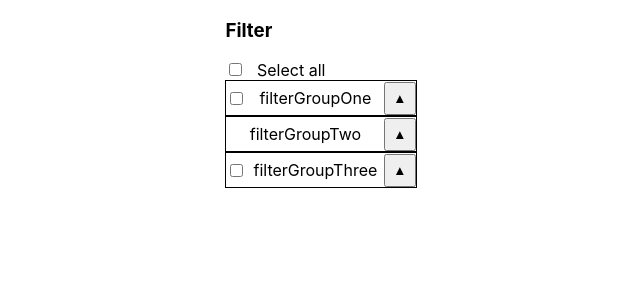
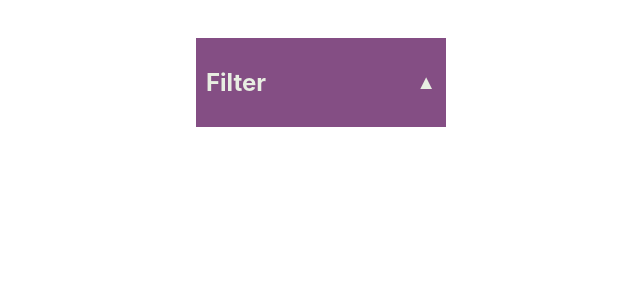
Before and after one commit to TrainingReact/FilterProject, a React (Create React App) app: page / in a window 1280 px wide. Shown: the top 300 px of the page, without its empty margins (319-959 px from the left). Built offline with nearby package versions, Linux system fonts and the light colour scheme.

Commit message:
risolti alcuni problemi relativi ad un caso particolare del filtro, inizio  grafica, inizio select all

```diff
--- a/src/App.js
+++ b/src/App.js
@@ -1,16 +1,9 @@
-import logo from "./logo.svg";
 import "./App.css";
 import React from "react";
 import Filter from "./components/Filter";
-import { DATA, SUB_SELECT_ALL } from "./data/Data";
-export const DataContext = React.createContext(DATA);
 
 function App() {
-  return (
-    <DataContext.Provider value={DATA}>
-      <Filter />
-    </DataContext.Provider>
-  );
+  return <Filter />;
 }
 
 export default App;
--- a/src/components/ButtonFilter.js
+++ b/src/components/ButtonFilter.js
@@ -1,7 +1,5 @@
 import React from "react";
 export default function ButtonFilter(props) {
   const { isSelected: isSelected, func: func } = props;
-  return isSelected ? <button onClick={func}>&#9660; </button> : <button onClick={func}>&#9650; </button>;
+  return isSelected ? <button onClick={func}>&#9660;</button> : <button onClick={func}> &#9650; </button>;
 }
-
-//
--- a/src/components/CheckboxSelectGroup.js
+++ b/src/components/CheckboxSelectGroup.js
@@ -1,4 +1,4 @@
-import React, { useRef, useState, useMemo, useEffect, useCallback } from "react";
+import React, { useRef, useState, useMemo, useEffect } from "react";
 import ButtonFilter from "./ButtonFilter";
 import { check, addIsCheckedToSubFilterData, whatIsCheckedByUser } from "../utils/utils";
 /**
@@ -10,40 +10,69 @@ import { check, addIsCheckedToSubFilterData, whatIsCheckedByUser } from "../util
  */
 export default function CheckboxSelectGroup(props) {
   const { arrayData: arrayData, filterName: filterName, filterGroup: filterGroup, canBeSelect: canBeSelect, setr: setr } = props;
+
+  //ALL USE REF
   //checkbox items select group ref
   const checkbox = useRef([]);
+  //checkbox select group ref
+  const selectGroup = useRef([]);
+
+  //FORMAT DATA TO INIZIALIZE USESTATE
   //it add ischecked property for every sub filter value to set the state with updated data
   const newData = addIsCheckedToSubFilterData(arrayData);
+
+  //ALL USESTATE
   //the useState is used to restore the previous checkboxes configuration. At initial step, it is equal to current data
   const [previous, setprevious] = useState({ data: newData });
   //the isSelected useState is used to save the visibility after click button
   const [isSelected, setIsSelected] = useState(false);
+  //check the situation in which the previous state have all false checked and now we have all
+  //true checked
+  const [checkAllSelect, setcheckAllSelect] = useState(false);
+
+  //ALL FUNCTIONS
   //the function allows to manage filter visibility after button click
   const open = () => {
     isSelected ? setIsSelected(false) : setIsSelected(true);
   };
   //the function allows to change class (button)
   const styleClass = useMemo(() => (isSelected ? "checkbox-select-group-on" : "checkbox-select-group-off"), [isSelected]);
-  //checkbox select group ref
-  const selectGroup = useRef([]);
-
   //the function manage sub filter value checked and save the actual checked/unchecked
   //items configuration. The result is saved into previuos/setprevious useState to allow to restore
   //data in case of select group unchecked.
   const handleCheckChildElement = (event) => {
     let data = previous.data;
-
     //find who is checked and save in data
-    data.forEach((element, index) => {
+    data.forEach((element) => {
       if (element.filterValue === event.target.value) {
         element.isChecked = event.target.checked;
       }
+      setr(whatIsCheckedByUser(data));
     });
+    //if all checkboxes are selected manually (without select group button)
+    //but the precedent state is all "isChecked === false", I have to restore the
+    //the previous state with the current checkboxes checked. Otherwise, if I deselect
+    //an item, the previous state is setted to all unchecked, so it lost the current value.
+    //NB. you have to manage this only if the checkbox group exists (for this reason you have to
+    //check canbeselect)
+    if (canBeSelect) {
+      if (checkAllSelect) {
+        data.forEach((element, index) => {
+          element.isChecked = checkbox.current[index].checked;
+        });
+        setr(whatIsCheckedByUser(data));
+      }
+      if (check(checkbox.current, true)) {
+        setr(whatIsCheckedByUser(data));
+        data.forEach((element) => {
+          element.isChecked = false;
+        });
+      }
+    }
     //save actual check/uncheck to restore
     setprevious({
       data: data,
     });
-    setr(whatIsCheckedByUser(data));
   };
 
   //the function manage the select group selection. if select group is checked then
@@ -51,43 +80,50 @@ export default function CheckboxSelectGroup(props) {
   //then it restores the items to the previous state.
   const handleAllChecked = (event) => {
     let data = previous.data;
-
     //it is a supporting array to save the actual checked values (useful to set filterres)
     let filterChoosen = [];
     //restore previous state because you have unchecked "select group"
     if (!event.target.checked) {
-      //TODO: IN QUEST PUNTO se precedentemente è tutto checkato non mi deve tornare allo stato precedente ma ricontrollare il checkbox current e aggiornare di conseguenza
       data.map((element, key) => {
-        filterChoosen.push({ filterName: "", filterValue: element.filterValue, isChecked: element.isChecked });
+        filterChoosen.push({ filterName: filterName, filterValue: element.filterValue, isChecked: element.isChecked });
         return (checkbox.current[key].checked = element.isChecked);
       });
       //check all because you have checked "select group"
     } else if (event.target.checked) {
       checkbox.current.forEach((el) => {
         el.checked = true;
-        filterChoosen.push({ filterName: "", filterValue: el.value, isChecked: el.checked });
+        filterChoosen.push({ filterName: filterName, filterValue: el.value, isChecked: el.checked });
       });
+      //if all current checkboxes are selected and the previous state shows that they were not selected,
+      //set checkAllSelect to true (this situation is handled in handleCheckChildElement)
+      const isAllSelected = check(checkbox.current, true);
+      const previousNotSelected = check(data, false);
+      if (isAllSelected && !previousNotSelected) {
+        setcheckAllSelect(true);
+      }
     }
     setr(whatIsCheckedByUser(filterChoosen));
   };
 
   //manage the situation in which you select all the subitems or unselect one
   useEffect(() => {
-    const ckbox = checkbox.current;
-    const result = check(ckbox);
-    if (result.length === ckbox.length) {
-      selectGroup.current.checked = true;
-    } else {
-      selectGroup.current.checked = false;
-    }
+    check(checkbox.current, true) ? (selectGroup.current.checked = true) : (selectGroup.current.checked = false);
   }, [handleCheckChildElement]);
 
   return (
     <div>
       <div className="sub-filter-container">
         <div className="checkbox-select-group">
-          {canBeSelect ? <input type="checkbox" name="selectAll" ref={selectGroup} onChange={handleAllChecked} value="checkedall" /> : <span></span>}
-          <label>{filterGroup}</label>
+          {canBeSelect ? (
+            <input type="checkbox" name="selectAll" ref={selectGroup} onChange={handleAllChecked} value="checkedall" />
+          ) : (
+            <span>
+              <input type="checkbox" className="hidden"></input>
+            </span>
+          )}
+          <label>
+            <h4>{filterGroup}</h4>
+          </label>
           <ButtonFilter func={open} isSelected={isSelected} />
         </div>
         <ul className={"list " + styleClass}>
--- a/src/components/Filter.js
+++ b/src/components/Filter.js
@@ -1,5 +1,11 @@
-import React from "react";
+import React, { createContext, useState } from "react";
 import FilterContainer from "./FilterContainer";
+import ButtonFilter from "./ButtonFilter";
+
+import { DATA, SUB_SELECT_ALL } from "../data/Data";
+export const DataContext = React.createContext(DATA);
+export const SubSelectallContext = createContext(SUB_SELECT_ALL);
+
 /**
  * This is the overall filter component.
  * FilterHeader is the select all option.
@@ -7,16 +13,29 @@ import FilterContainer from "./FilterContainer";
  * @returns
  */
 export default function Filter() {
-  /*   const { isShowing, toggle } = useFilter(); */
+  //the isSelected useState is used to save the visibility after click button
+  const [isSelected, setIsSelected] = useState(false);
+  //the function allows to manage filter visibility after button click
+  const open = () => {
+    isSelected ? setIsSelected(false) : setIsSelected(true);
+  };
   return (
     <div className="filter">
       <div className="select-option-filter">
         <span className="title-filter-container">
           {" "}
-          <h3>Filter</h3>
+          <h2>Filter</h2>
+        </span>
+        <span className="primary-button">
+          {" "}
+          <ButtonFilter func={open} isSelected={isSelected} />
         </span>
       </div>
-      <FilterContainer />
+      <DataContext.Provider value={DATA}>
+        <SubSelectallContext.Provider value={SUB_SELECT_ALL}>
+          <FilterContainer isSelected={isSelected} />
+        </SubSelectallContext.Provider>
+      </DataContext.Provider>
     </div>
   );
 }
--- a/src/components/FilterBody.js
+++ b/src/components/FilterBody.js
@@ -1,6 +1,7 @@
 import FilterGroup from "../components/FilterGroup";
 import React, { useContext } from "react";
-import { DataContext } from "../App";
+import { DataContext } from "../components/Filter";
+
 /**
  * The component represents the overall filter body.
  * In particular, this is the filter groups container
--- a/src/components/FilterContainer.js
+++ b/src/components/FilterContainer.js
@@ -1,21 +1,26 @@
-import React, { useState } from "react";
+import React, { useState, useMemo } from "react";
 import FilterBody from "./FilterBody";
 import FilterHeader from "./FilterHeader";
 import FilterResults from "./FilterResults";
 
-export default function FilterContainer() {
-  const [pippo, setpippo] = useState("");
+export default function FilterContainer(props) {
+  const { isSelected: isSelected } = props;
+  //the state manage select all checked
+  const [all, setAll] = useState(false);
+  //TODO: AGGIUNGI UN CONTEXT QUI CHE SI PRENDE ALL IN MODO DA FARLO ARRIVARE A CHECKBOXSELECTGROUP. IN QUESTO MODO PUOI GESTIRE L'ALL
+  //the function allows to change class (button)
+  const styleClass = useMemo(() => (isSelected ? "checkbox-select-group-on" : "checkbox-select-group-off"), [isSelected]);
   const [filterres1, setfilterres1] = useState([{ filterName: "", filterValue: "", isChecked: false }]);
   const [filterres2, setfilterres2] = useState([{ filterName: "", filterValue: "", isChecked: false }]);
   const [filterres3, setfilterres3] = useState([{ filterName: "", filterValue: "", isChecked: false }]);
   return (
-    <div className="filter-body-container">
+    <div className="filter-body-container" className={styleClass}>
       <div className="filter-results">
         <FilterResults value={filterres1} />
         <FilterResults value={filterres2} />
         <FilterResults value={filterres3} />
       </div>
-      <FilterHeader />
+      <FilterHeader setAll={setAll} />
       <FilterBody setr1={setfilterres1} setr2={setfilterres2} setr3={setfilterres3} />
     </div>
   );
--- a/src/components/FilterHeader.js
+++ b/src/components/FilterHeader.js
@@ -1,13 +1,18 @@
+import React from "react";
 import { SELECT_ALL } from "../data/Data";
 /**
  * This component is referred to select all checkbox
  * If you want to remove select all option, remove FilterHeader from Filter.js
  * @returns
  */
-export default function FilterHeader() {
+export default function FilterHeader(props) {
+  const { setAll: setAll } = props;
+  const handleSelectallChange = (event) => {
+    setAll(event.target.checked);
+  };
   return (
     <div className="filter-header">
-      <input type="checkbox" name="selectAll" />
+      <input type="checkbox" onChange={handleSelectallChange} name="selectAll" />
       <label> {SELECT_ALL.filterName} </label>
     </div>
   );
--- a/src/css/filter.css
+++ b/src/css/filter.css
@@ -1,7 +1,19 @@
+.filter{
+  background-color: #844e84;
+  margin-top: 3%;
+  /* padding: 1%; */
+  color:#e8eee2
+}
+
+.primary-button, .title-filter-container{
+  padding:4%;
+}
 .select-option-filter{
   flex-flow: row nowrap;
-    width: 100%;
     display: flex;
+    align-items: center;
+    width: 250px;
+    max-width: 250px;
 }
 
 .botton-filter-container{
@@ -14,7 +26,7 @@
 }
 
 
-.filter-body{
+.filter-body-container, .filter-body{
   display: flex;
     flex-flow: column nowrap;
 }
@@ -36,8 +48,9 @@ display: none;
 
 .checkbox-select-group{
   display: flex;
-    justify-content: space-between;
-    border: 1px solid;
+  justify-content: space-around;
+    align-items: center;
+    background-color: #653b65;
 }
 
 input, button, label{
@@ -46,14 +59,20 @@ input, button, label{
 }
 
 .list{
-  border:1px solid;
   margin: 0px;
   list-style-type: none;
+
+}
+
+.list li{
+  padding-bottom: 4%;
+  padding-top: 2%;
 }
 
 .sub-filter-container{
   display: flex;
     flex-flow: column nowrap;
+
 }
 
 .list-without-group{
@@ -62,5 +81,45 @@ input, button, label{
 
 .filter-results{
   display: flex;
-  flex-flow: column wrap;
+  flex-flow: column nowrap;
+  border-bottom: 1px solid;
+  text-align: justify;
+  /* background-color: #a362a3; */
+  background-color:#6a854e
 }
+
+.filter-body-container{
+  width: 200px;
+    max-width: 200px;
+    display: inline-block;
+}
+
+.filter-header{
+  padding-top:8%;
+  padding-bottom:12%;
+  display: flex;
+  justify-content: center;
+}
+
+button{
+  display: contents;
+  font-size: 20px;
+  color:#e8eee2;
+  cursor: pointer;
+}
+
+input[type=checkbox]
+{
+  -ms-transform: scale(1.5); /* IE */
+  -moz-transform: scale(1.5); /* FF */
+  -webkit-transform: scale(1.5); /* Safari and Chrome */
+  -o-transform: scale(1.5); /* Opera */
+  transform: scale(1.5);
+  background-color: #cfdbc2;
+  cursor: pointer;
+}
+
+
+.hidden{
+  visibility: hidden;
+}
```
Also changed, not shown: src/components/FilterGroup.js (+4 -4 lines), src/stories/FilterHeader.js (+7 -6 lines), src/utils/utils.js (+3 -6 lines), 1 other file (tests, documents, lock files or other folders).
